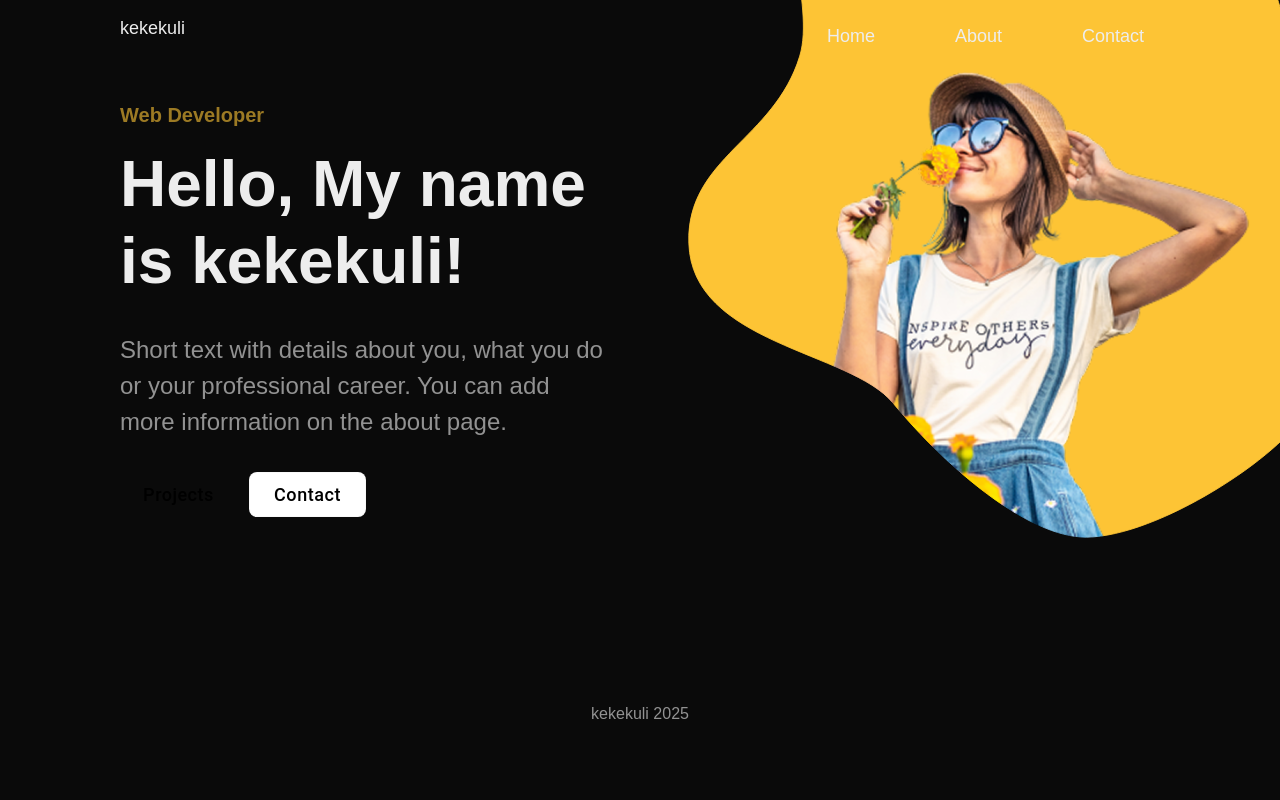
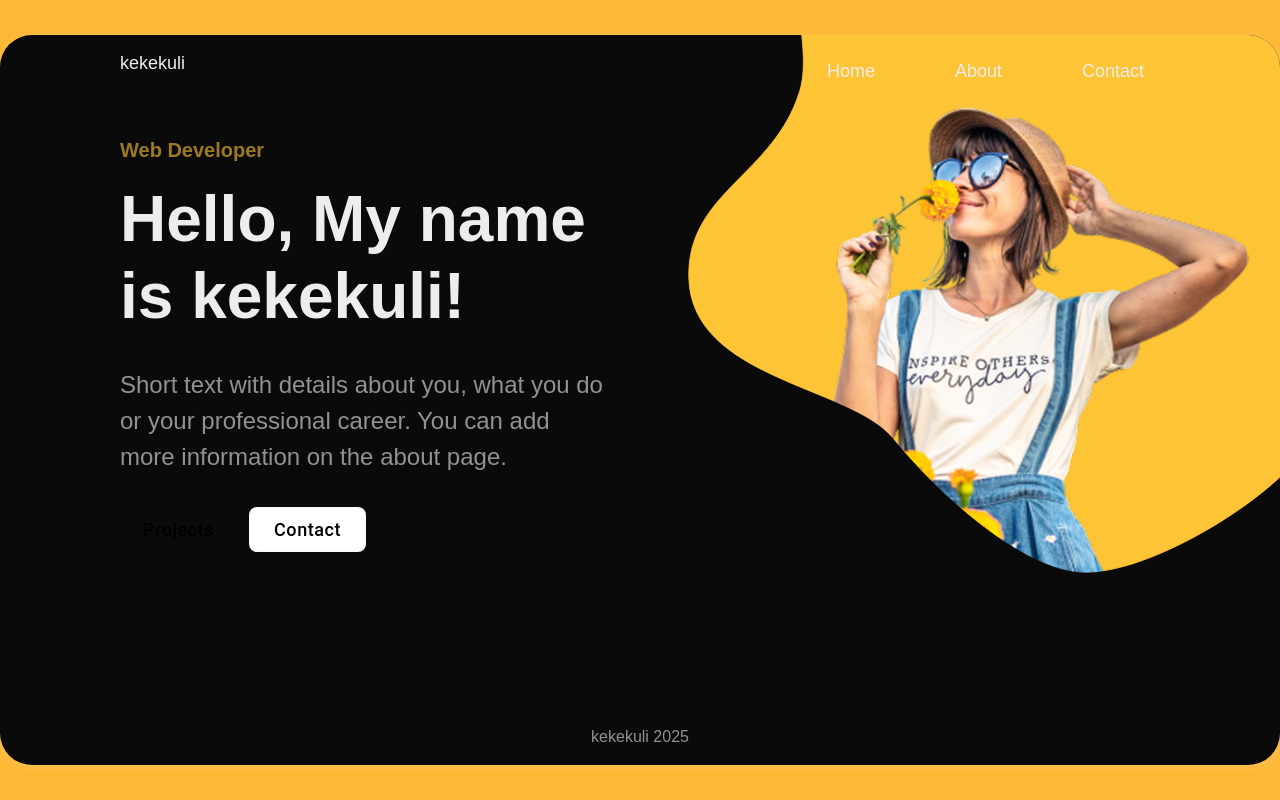
Before and after one commit to kekekuli/kekekuli.me, a Next.js app: page / in a window 1280 px wide. Built offline with nearby package versions, Linux system fonts and the light colour scheme; some icons are missing.

Commit message:
feat: put card to main container

```diff
--- a/src/app/globals.css
+++ b/src/app/globals.css
@@ -4,12 +4,14 @@
   --background: #ffffff;
   --foreground: #171717;
   --secondary: #FDC435;
+  --secondary-background: #FDB935;
 }
 
 @theme inline {
   --color-background: var(--background);
   --color-foreground: var(--foreground);
   --color-secondary: var(--secondary);
+  --color-secondary-background: var(--secondary-background);
   --font-sans: var(--font-geist-sans);
   --font-mono: var(--font-geist-mono);
 }
@@ -21,6 +23,14 @@
   }
 }
 
+html, body{
+  margin: 0;
+  padding: 0;
+  box-sizing: border-box;
+  height: 100%;
+  width: 100%;
+}
+
 body {
   background: var(--background);
   color: var(--foreground);
--- a/src/app/page.tsx
+++ b/src/app/page.tsx
@@ -27,9 +27,10 @@ const IntroButton = styled(Button)(({ theme }) => ({
 
 export default function Home() {
   return (
-    <>
+    <div className="bg-secondary-background flex justify-center items-center py-4 h-full">
+      <div className="bg-background w-[1440px] relative pb-6 rounded-4xl overflow-hidden border-0 shadow-[0_2px_8px_color-mix(in_oklab,_var(--foreground)_20%,_transparent)]">
         <header>
-        <div className="flex justify-between px-[120px] fixed w-full z-10 text-[18px] leading-[1.8] py-3">
+          <div className="flex justify-between px-[120px] w-full z-10 text-[18px] leading-[1.8] py-3 absolute top-0">
             <div>kekekuli</div>
             <ul className="flex gap-12">
               {["Home", "About", "Contact"].map((item, index) => (
@@ -42,7 +43,7 @@ export default function Home() {
         </header>
         <main className="max-w-[1440px]">
           <div className="flex pl-[120px] h-[650px] gap-10 justify-between">
-          <span className="flex-1 py-[100px] max-w-[486px]">
+            <span className="lex-1 py-[100px] max-w-[486px]">
               <h4 className="text-secondary/60 text-[20px] font-bold">Web Developer</h4>
               <div className="flex flex-col gap-8 pt-4">
                 <h1 className="text-[64px] leading-[1.2] font-bold">Hello, My name is kekekuli!</h1>
@@ -63,7 +64,7 @@ export default function Home() {
                 </div>
               </div>
             </span>
-          <span className="flex-1 bg-secondary bg-[url(/placeholder.png)] bg-contain max-w-[720px] max-h-[630px]" style={{
+            <span className="flex-1 bg-secondary bg-[url(/placeholder.png)] bg-contain max-w-[720px] max-h-[630px] overflow-hidden" style={{
               maskImage: "url(/mask-block.svg)",
               maskRepeat: "no-repeat",
             }}></span>
@@ -73,14 +74,16 @@ export default function Home() {
           <div className="flex justify-center mt-4 flex-col items-center">
             <div className="flex items-start justify-center gap-6">
               {[GitHubIcon, LinkedInIcon, EmailIcon].map((Icon, index) => (
-              <Icon key={index} sx={{fontSize: "3rem", p:"0.25rem"}} />
+                <Icon key={index} sx={{ fontSize: "3rem", p: "0.25rem" }} />
               ))}
             </div>
-          <div className="text-foreground/60 text-[16px] relative top-5">
+            <div className="text-foreground/60 text-[16px] relative top-2">
               kekekuli 2025
             </div>
           </div>
         </footer>
-    </>
+
+      </div>
+    </div>
   )
 }
```
Lines whose indentation alone changed are shown as unchanged.
